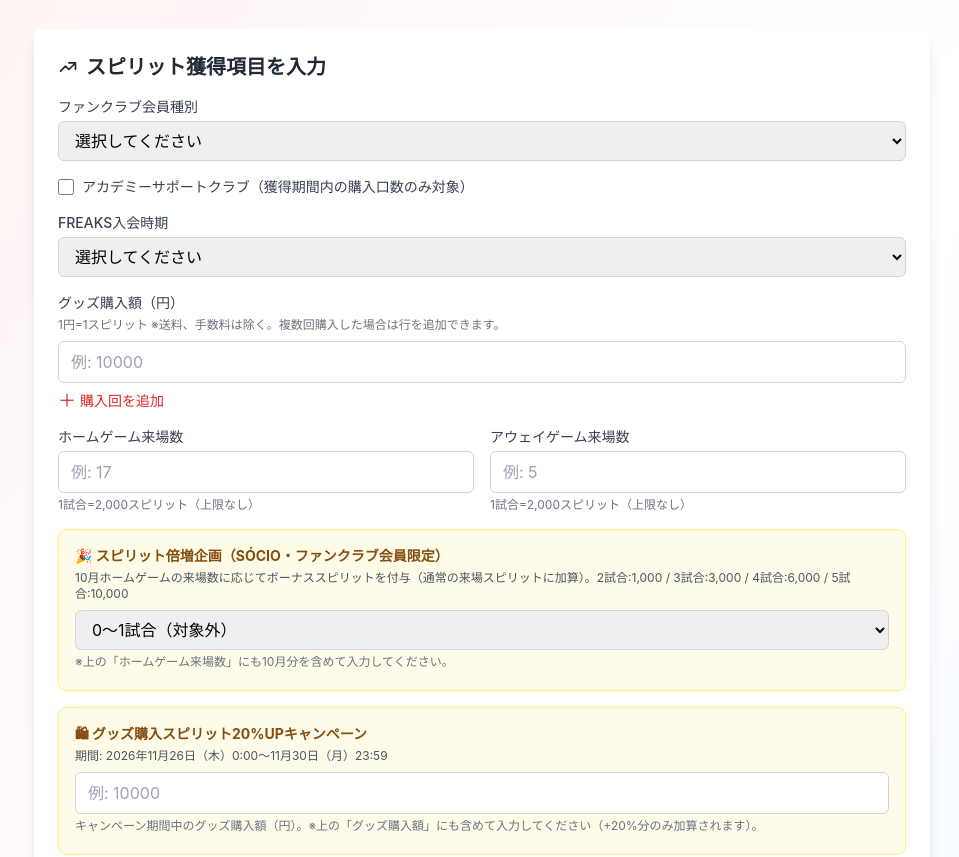
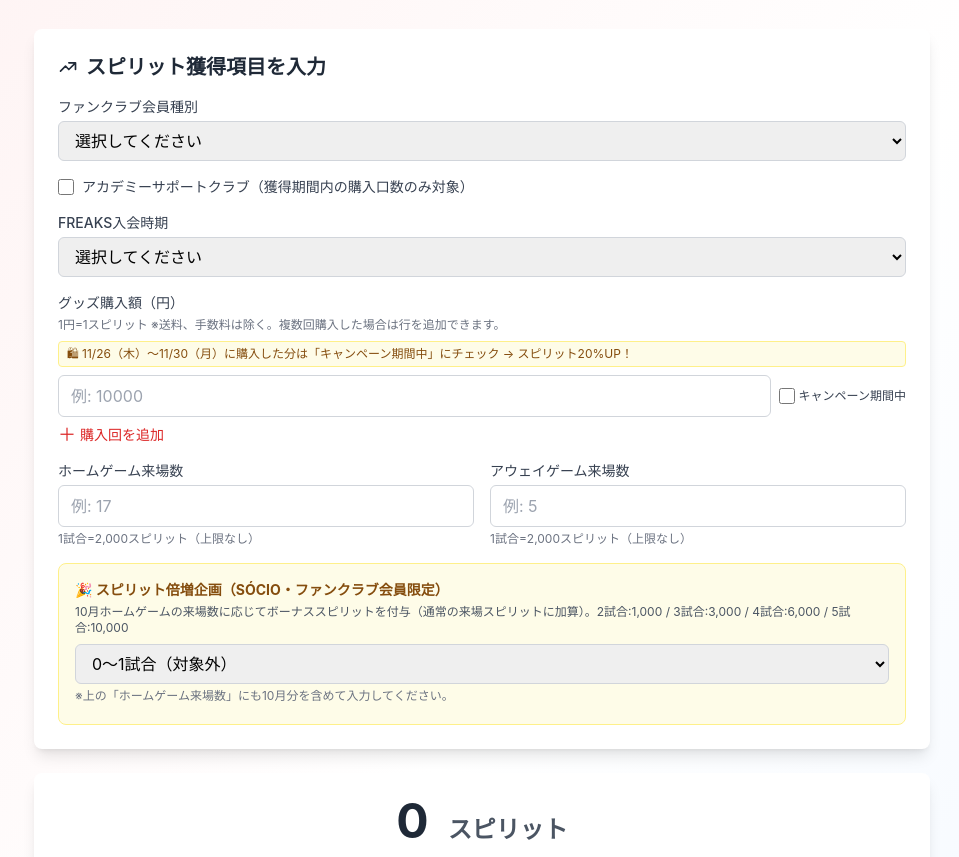
Before and after one commit to Takegola/Antlers-Spirit, a website: page index.html in a window 1280 px wide. Shown: the part 107-964 px from the top of the page, without its empty margins (158-1117 px from the left). Drawn offline with Linux system fonts and the light colour scheme.

Commit message:
グッズ20%UPを購入行のチェックボックス方式に変更（入力を1か所に統一） (#4)
Claude-Session: https://claude.ai/code/session_015qaozmr63vfEPHf4EgGiE5

Co-authored-by: Claude <noreply@anthropic.com>

```diff
--- a/index.html
+++ b/index.html
@@ -157,9 +157,11 @@
                 <div>
                     <label class="block text-sm font-medium text-gray-700 mb-1">グッズ購入額（円）</label>
                     <p class="text-xs text-gray-500 mb-2">1円=1スピリット ※送料、手数料は除く。複数回購入した場合は行を追加できます。</p>
+                    <p class="text-xs text-yellow-800 bg-yellow-50 border border-yellow-200 rounded px-2 py-1 mb-2">🛍 11/26（木）〜11/30（月）に購入した分は「キャンペーン期間中」にチェック → スピリット20%UP！</p>
                     <div id="b-goodsRows" class="space-y-2">
                         <div class="goods-row flex items-center gap-2">
                             <input type="number" oninput="calcB()" class="b-goods-input flex-1 px-3 py-2 border border-gray-300 rounded-md focus:ring-2 focus:ring-red-500 focus:border-transparent" placeholder="例: 10000" min="0">
+                            <label class="flex items-center gap-1 text-xs text-gray-700 whitespace-nowrap"><input type="checkbox" onchange="calcB()" class="b-goods-camp w-4 h-4 text-red-600 border-gray-300 rounded focus:ring-red-500">キャンペーン期間中</label>
                             <button onclick="removeGoodsRow(this,'b')" class="text-gray-400 hover:text-red-500 transition-colors text-xl leading-none px-1 hidden" title="削除">×</button>
                         </div>
                     </div>
@@ -196,15 +198,6 @@
                     </select>
                     <p class="text-xs text-gray-500 mt-1">※上の「ホームゲーム来場数」にも10月分を含めて入力してください。</p>
                     <p id="b-octBonus" class="text-xs text-yellow-800 font-bold mt-1"></p>
-                </div>
-
-                <!-- キャンペーン②：グッズ購入スピリット20%UP -->
-                <div class="p-4 rounded-lg border border-yellow-200 bg-yellow-50">
-                    <label class="block text-sm font-bold text-yellow-800 mb-1">🛍 グッズ購入スピリット20%UPキャンペーン</label>
-                    <p class="text-xs text-gray-600 mb-2">期間: 2026年11月26日（木）0:00〜11月30日（月）23:59</p>
-                    <input type="number" id="b-campaignGoods" oninput="calcB()" class="w-full px-3 py-2 border border-gray-300 rounded-md focus:ring-2 focus:ring-red-500 focus:border-transparent" placeholder="例: 10000" min="0">
-                    <p class="text-xs text-gray-500 mt-1">キャンペーン期間中のグッズ購入額（円）。※上の「グッズ購入額」にも含めて入力してください（+20%分のみ加算されます）。</p>
-                    <p id="b-campaignBonus" class="text-xs text-yellow-800 font-bold mt-1"></p>
                 </div>
             </div>
         </div>
@@ -265,6 +258,7 @@
             '<input type="number" oninput="calcB()" ' +
             'class="' + prefix + '-goods-input flex-1 px-3 py-2 border border-gray-300 rounded-md focus:ring-2 focus:ring-red-500 focus:border-transparent" ' +
             'placeholder="例: 5000" min="0">' +
+            (prefix === 'b' ? '<label class="flex items-center gap-1 text-xs text-gray-700 whitespace-nowrap"><input type="checkbox" onchange="calcB()" class="b-goods-camp w-4 h-4 text-red-600 border-gray-300 rounded focus:ring-red-500">キャンペーン期間中</label>' : '') +
             '<button onclick="removeGoodsRow(this,\'' + prefix + '\')" ' +
             'class="text-gray-400 hover:text-red-500 transition-colors text-xl leading-none px-1" title="削除">×</button>';
         container.appendChild(row);
@@ -390,7 +384,17 @@
         // グッズ
         const goods = getGoodsTotal('b');
         total += goods;
-        document.getElementById('b-goodsTotal').textContent = goods > 0 ? '合計 ' + goods.toLocaleString() + '円 = ' + goods.toLocaleString() + 'スピリット' : '';
+        let campGoods = 0;
+        document.querySelectorAll('#b-goodsRows .goods-row').forEach(function(row) {
+            const chk = row.querySelector('.b-goods-camp');
+            if (chk && chk.checked) campGoods += parseInt(row.querySelector('.b-goods-input').value || 0);
+        });
+        const campBonus = Math.floor(campGoods * 0.2);
+        total += campBonus;
+        document.getElementById('b-goodsTotal').textContent = goods > 0
+            ? '合計 ' + goods.toLocaleString() + '円 = ' + goods.toLocaleString() + 'スピリット' +
+              (campBonus > 0 ? '　＋キャンペーン20%UP ' + campBonus.toLocaleString() + 'スピリット（' + campGoods.toLocaleString() + '円分）' : '')
+            : '';
 
         // 来場数（上限なし）
         total += parseInt(document.getElementById('b-homeGames').value || 0) * 2000;
@@ -405,13 +409,6 @@
         document.getElementById('b-octBonus').textContent =
             !isMember && octN >= 2 ? '※会員種別を選択すると反映されます（会員限定企画）'
             : octBonus > 0 ? '+' + octBonus.toLocaleString() + 'スピリット' : '';
-
-        // キャンペーン②：グッズ購入スピリット20%UP（11/26〜11/30）
-        const campGoods = Math.max(parseInt(document.getElementById('b-campaignGoods').value || 0), 0);
-        const campBonus = Math.floor(campGoods * 0.2);
-        total += campBonus;
-        document.getElementById('b-campaignBonus').textContent =
-            campBonus > 0 ? '+' + campBonus.toLocaleString() + 'スピリット（' + campGoods.toLocaleString() + '円 × 20%）' : '';
 
         updateDisplay('b', total, 200000, 300000);
     }
```
Also changed, not shown: tailwind.css.
